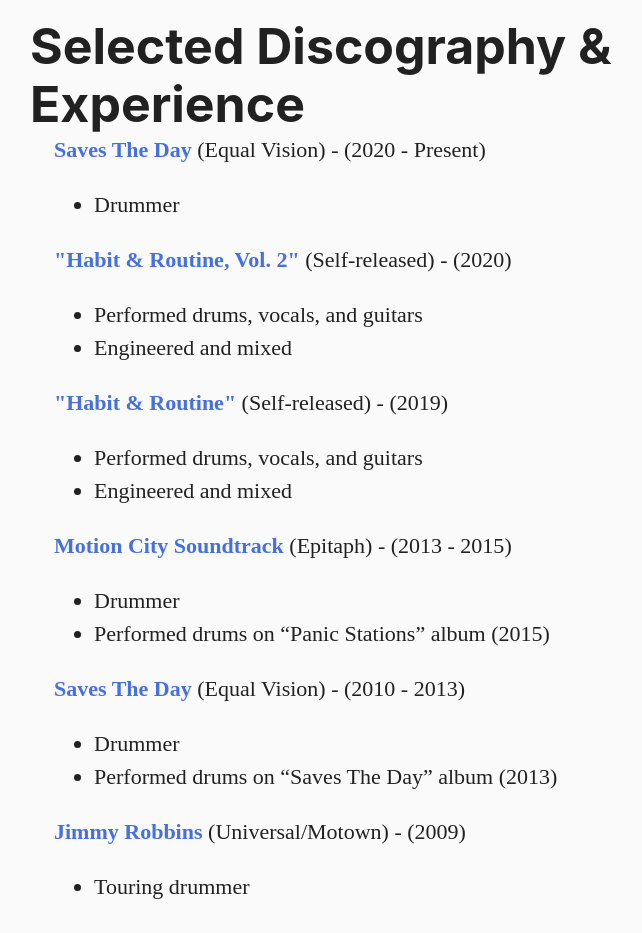
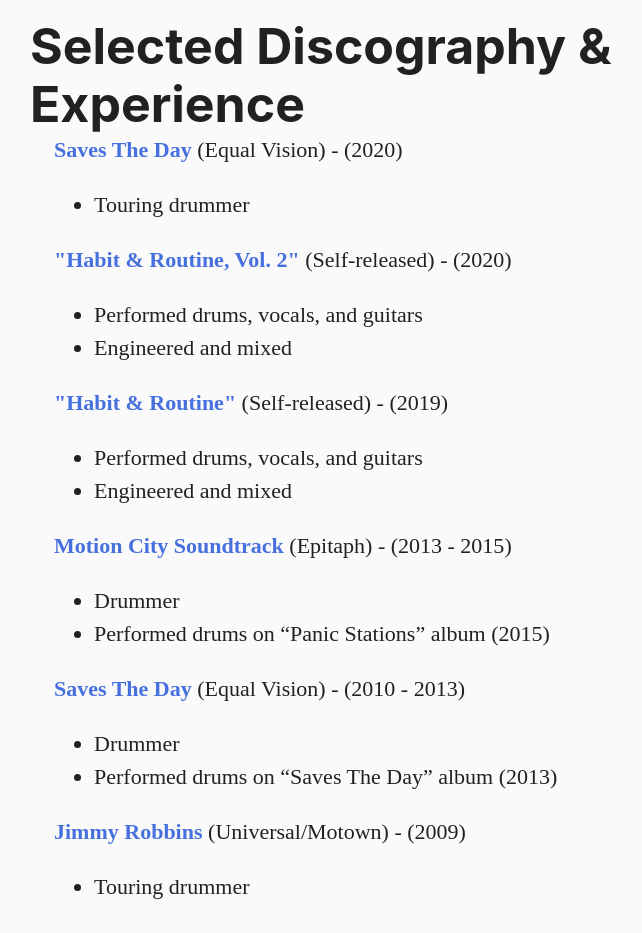
Before and after one commit to claudiorivera/claudiorivera-com, a Gatsby site: page /music in a window 1280 px wide. Shown: the part 1962-2895 px from the top of the page, without its empty margins (178-820 px from the left). Built offline with nearby package versions, Linux system fonts and the light colour scheme; Gatsby itself is replaced by a stand-in of ours.

Commit message:
Update discography

```diff
--- a/src/content/music-experience/10-saves-the-day.md
+++ b/src/content/music-experience/10-saves-the-day.md
@@ -1,8 +1,8 @@
 ---
 title: "Saves The Day"
 label: "Equal Vision"
-years: "2020 - Present"
+years: "2020"
 link: "https://savestheday.com"
 ---
 
-- Drummer
+- Touring drummer
```
